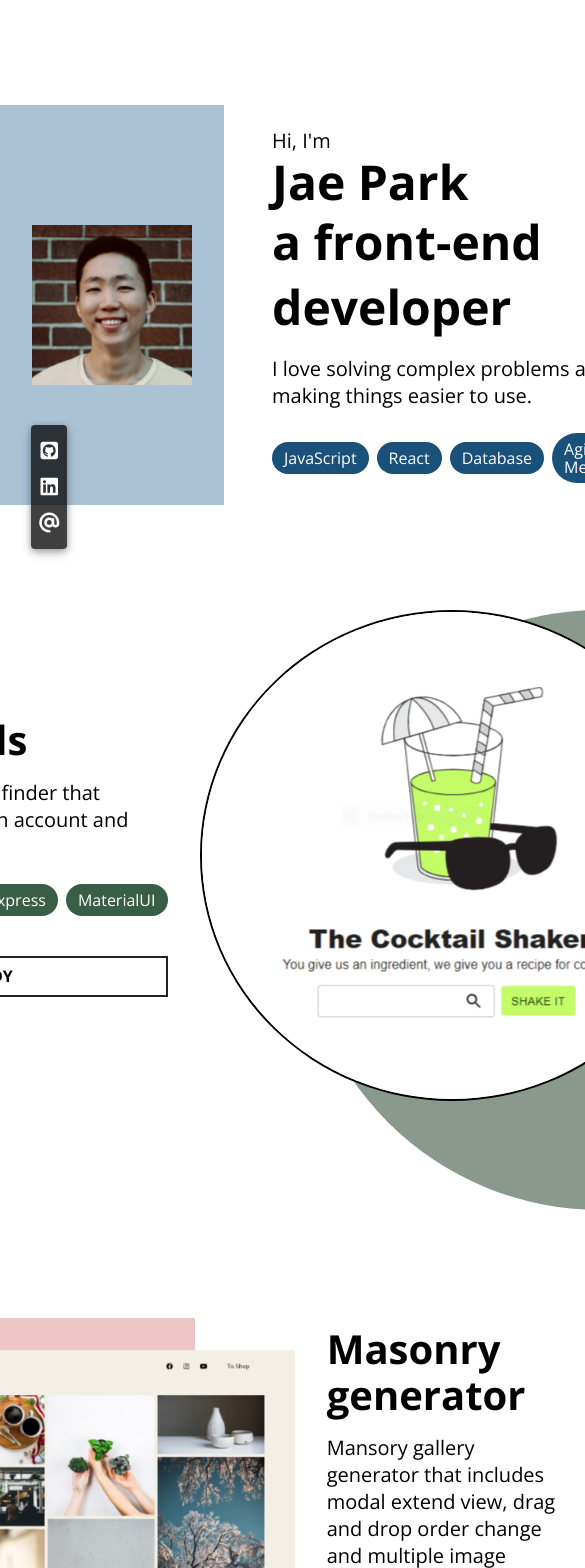
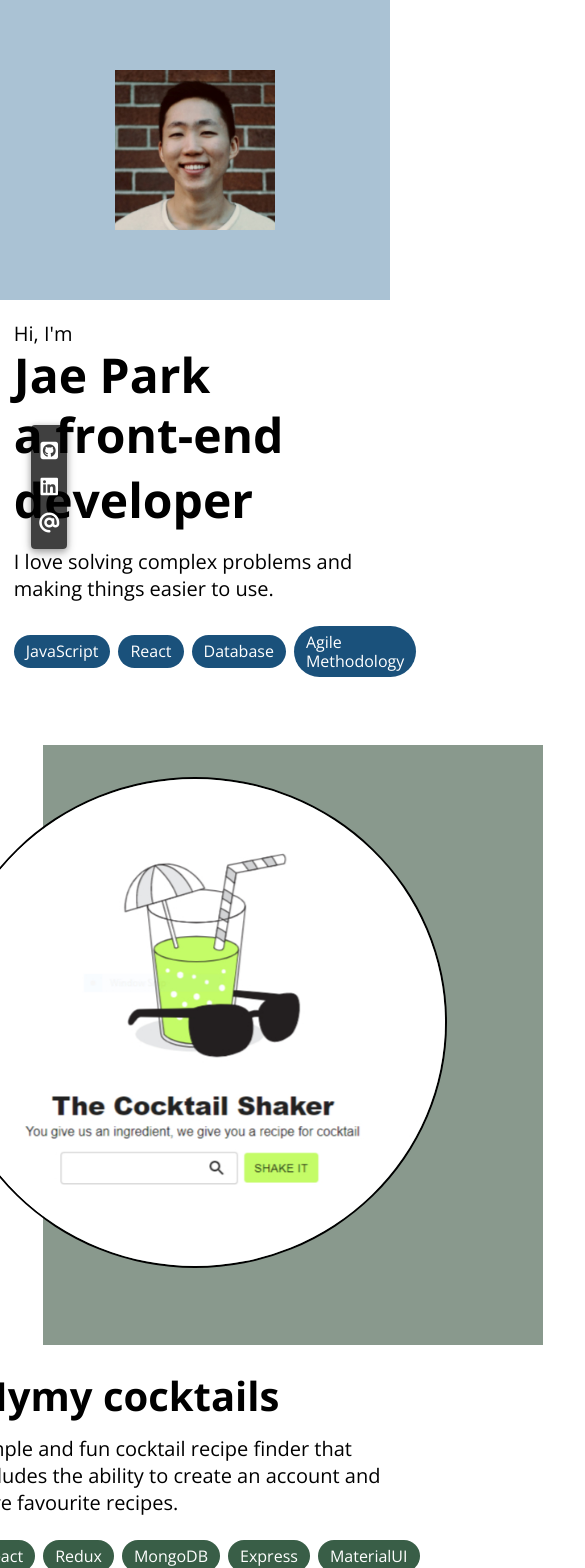
Before and after one commit to jaebungs/portfolio-website, a React (Create React App) app: page / in a window 390 px wide. Shown: the top 1568 px of the page, 585 px wide, since content can reach past the window. Built offline with nearby package versions, Linux system fonts and the light colour scheme.

Commit message:
project and about responsive layout. images relative position cause problem, but fixed

```diff
--- a/package.json
+++ b/package.json
@@ -12,6 +12,7 @@
     "normalize.css": "^8.0.1",
     "react": "^17.0.1",
     "react-dom": "^17.0.1",
+    "react-modal": "^3.12.1",
     "react-scripts": "4.0.3",
     "react-spring": "^8.0.27",
     "video-react": "^0.14.1",
--- a/public/index.html
+++ b/public/index.html
@@ -2,7 +2,7 @@
 <html lang="en">
   <head>
     <meta charset="utf-8" />
-    <meta name="viewport" content="width=device-width, initial-scale=1" />
+    <meta name="viewport" content="width=device-width, initial-scale=1.0" />
     <meta
       name="description"
       content="Jae Park front-end developer portfolio website."
--- a/src/components/Project.js
+++ b/src/components/Project.js
@@ -6,7 +6,7 @@ import masonry from '../files/masonry.JPG';
 const Project = () => {
   return (
     <section className="project-section">
-      <article className="project-section__article flex--center">
+      <article className="project-section__article flex--center responsive-reverse-column">
         <ProjectInfoCard
           title="Mymy cocktails"
           code={'https://github.com/jaebungs/MyMy-Cocktails'}
@@ -17,7 +17,7 @@ const Project = () => {
         <div className="project-section__image">
           {/* relative position wrapper div to responsively keep the green cirlce on the same position. */}
           <img
-            className="cocktail-page-image"
+            className="cocktail-page-image responsive-image"
             src={cocktails}
             alt="Mymy cocktail page screenshot"
           />
@@ -28,7 +28,7 @@ const Project = () => {
         <div className="project-section__image">
           <div className="peach-square"></div>
           <img
-            className="masonry-page-image"
+            className="masonry-page-image responsive-image"
             src={masonry}
             alt="masonry generator page screenshot"
           />
--- a/src/styles/base/_size.scss
+++ b/src/styles/base/_size.scss
@@ -12,3 +12,6 @@ $section-margin: 8.8rem;
 $s-padding: 1.2rem;
 $m-padding: 2rem;
 $vb-padding: 6rem;
+
+$midea-middle: 800px;
+$midea-big: 1024px;
--- a/src/styles/sections/_about.scss
+++ b/src/styles/sections/_about.scss
@@ -21,3 +21,21 @@
         }
     }
 }
+
+@media(max-width: $midea-middle) {
+    .about-section{
+        margin: 0 0 10rem 0;
+        padding: 0;
+    }
+
+    .about{
+        flex-direction: column;
+    }
+
+    .blue-square {
+        width: 100vw;
+        height: 30rem;
+        justify-content: center;
+        margin-bottom: 2rem;
+    }
+}
--- a/src/styles/sections/_contact.scss
+++ b/src/styles/sections/_contact.scss
@@ -6,7 +6,7 @@
     padding: 8px;
     top: 42.5rem;
     left: 8%;
-
+    z-index: 1;
     &__icon {
         color: #fff;
         font-size: 2rem;
--- a/src/styles/sections/_projects.scss
+++ b/src/styles/sections/_projects.scss
@@ -6,6 +6,8 @@
   }
   &__image {
     position: relative;
+    top:0;
+    left: 0;
   }
 }
 
@@ -61,3 +63,37 @@
   right: 10rem;
   z-index: -1;
 }
+
+@media (max-width: $midea-big){
+  .project-section {
+    &__article {
+      flex-direction: column;
+    }
+    &__image {
+      margin-bottom: 7rem;
+    }
+  }
+  .responsive-reverse-column{
+    flex-direction: column-reverse;
+  }
+}
+
+@media (max-width: $midea-middle){
+  .project-section {
+    // &__image {
+    //   position:
+    // }
+  }
+
+  // .responsive-image {
+  //   width: 250rem;
+  // }
+  .green-circle {
+    border-radius: 0;
+    max-width: 50rem;
+    max-height: 65rem;
+    top: -3.2rem;
+
+    right: 10rem;
+  }
+}
```
Also changed, not shown: src/components/Header.js (deleted, +0 -19 lines), 1 other file (tests, documents, lock files or other folders).
